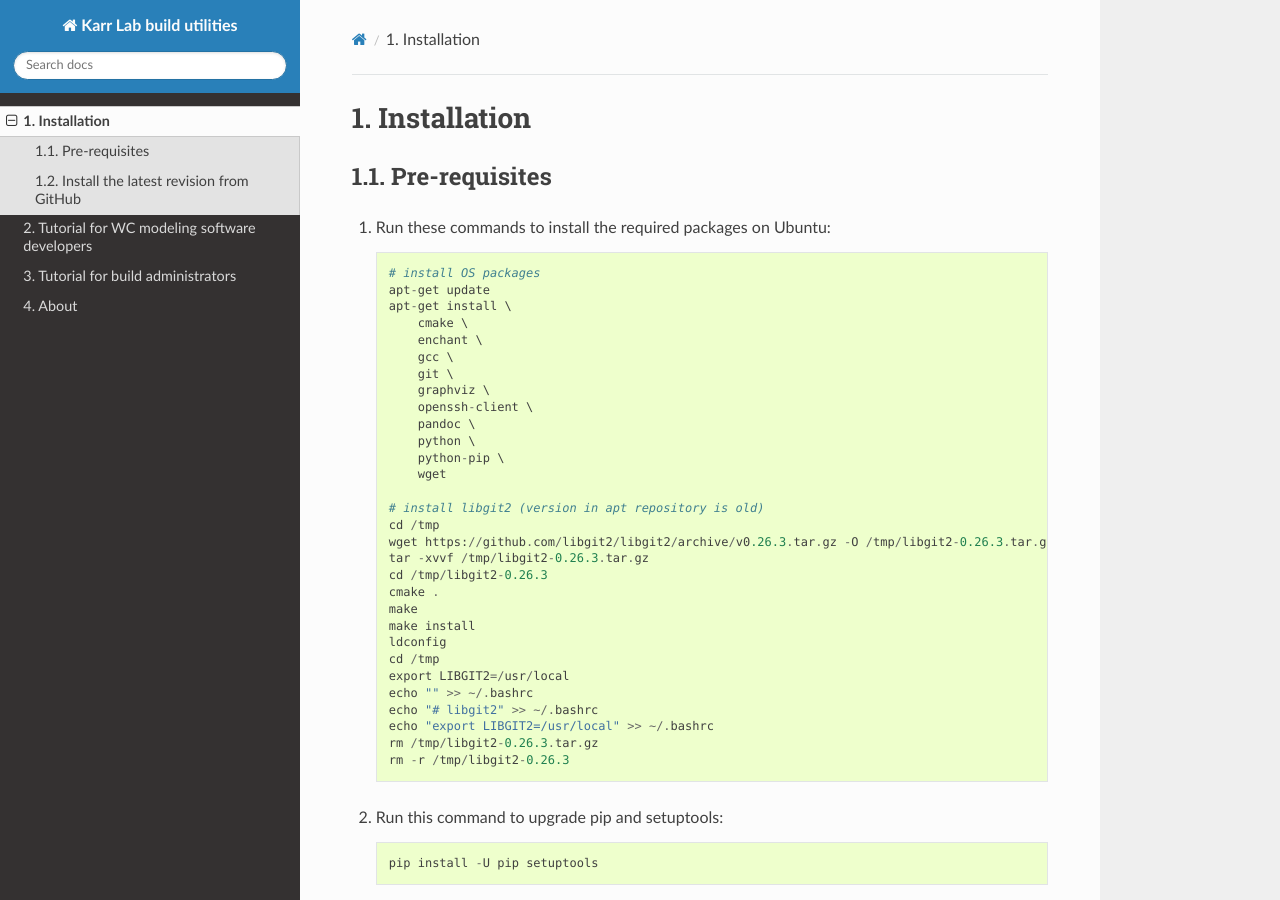
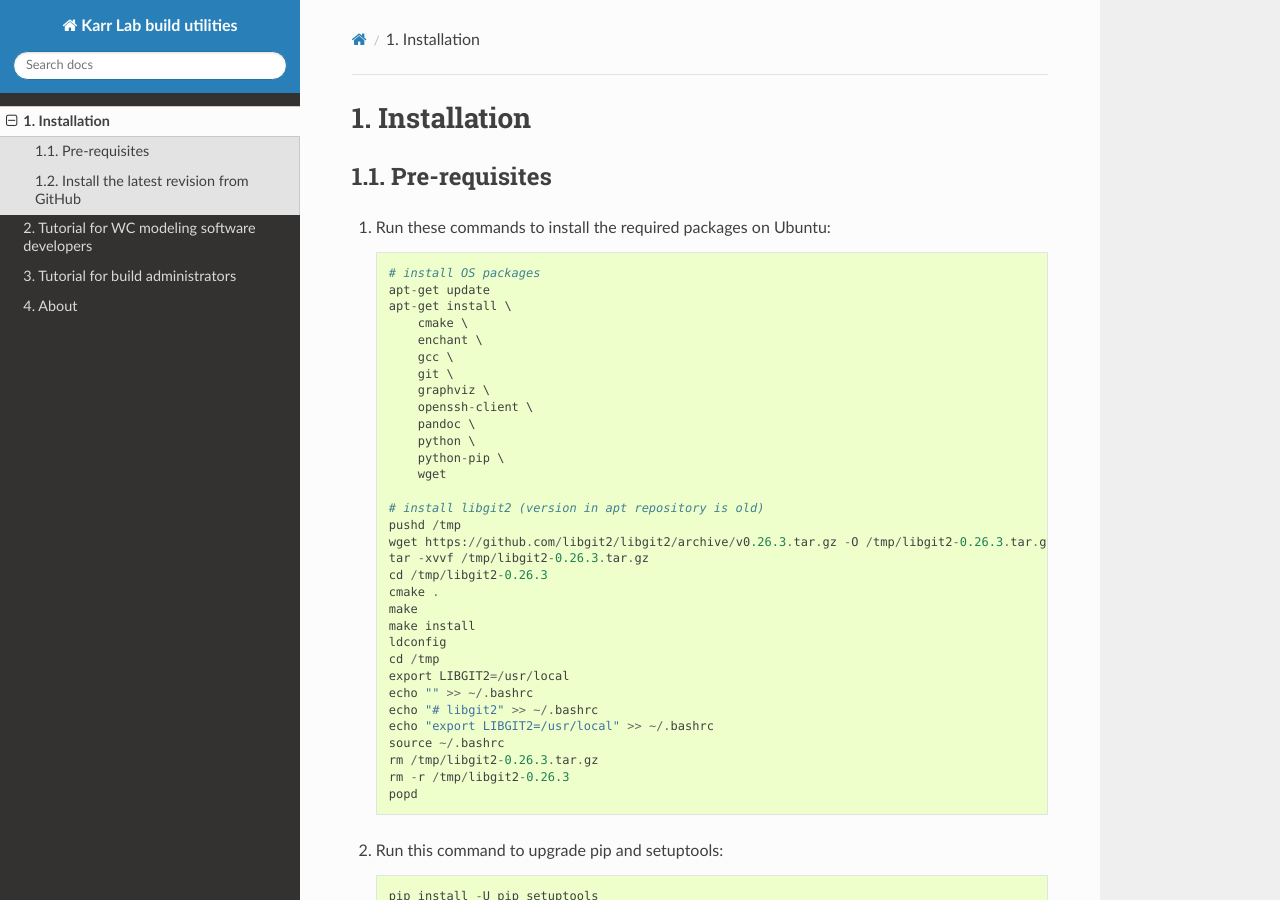
Before and after one commit to KarrLab/karr_lab_build_utils, a Sphinx documentation site: the page built from docs/installation.rst, in a window 1280 px wide and 900 px high. Built offline with Sphinx 7.4.7 and the Read the Docs theme 2.0.0, drawn with Linux system fonts in a browser that asks for light colours; pages that are not in the unit, such as notebooks, are missing from menus; the version number could not be read and is left out.

Commit message:
tweak the installation instructions

```diff
--- a/docs/installation.rst
+++ b/docs/installation.rst
@@ -21,7 +21,7 @@ Pre-requisites
         wget
 
     # install libgit2 (version in apt repository is old)
-    cd /tmp
+    pushd /tmp
     wget https://github.com/libgit2/libgit2/archive/v0.26.3.tar.gz -O /tmp/libgit2-0.26.3.tar.gz
     tar -xvvf /tmp/libgit2-0.26.3.tar.gz
     cd /tmp/libgit2-0.26.3
@@ -34,8 +34,10 @@ Pre-requisites
     echo "" >> ~/.bashrc
     echo "# libgit2" >> ~/.bashrc
     echo "export LIBGIT2=/usr/local" >> ~/.bashrc
+    source ~/.bashrc
     rm /tmp/libgit2-0.26.3.tar.gz
     rm -r /tmp/libgit2-0.26.3
+    popd
 
 #. Run this command to upgrade pip and setuptools::
 
```
